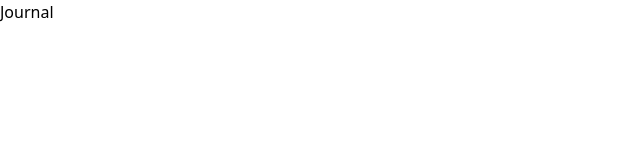
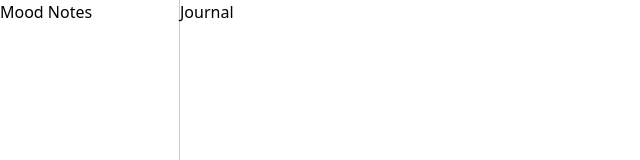
Before and after one commit to justin-0/mood-notes, a Next.js app: page /journal in a window 1280 px wide. Shown: the top 160 px of the page, without its empty margins (0-640 px from the left). Built offline with nearby package versions, Linux system fonts and the light colour scheme.

Commit message:
dashboard layout

```diff
--- /dev/null
+++ b/app/(dashboard)/layout.tsx
@@ -0,0 +1,14 @@
+export default function DashboardLayout({
+  children,
+}: {
+  children: React.ReactNode;
+}) {
+  return (
+    <div className="w-screen h-screen relative">
+      <aside className="h-full fixed w-[180px] top-0 left-0 bottm-0 border-r border-black/20">
+        Mood Notes
+      </aside>
+      <div className="ml-[180px]">{children}</div>
+    </div>
+  );
+}
```
